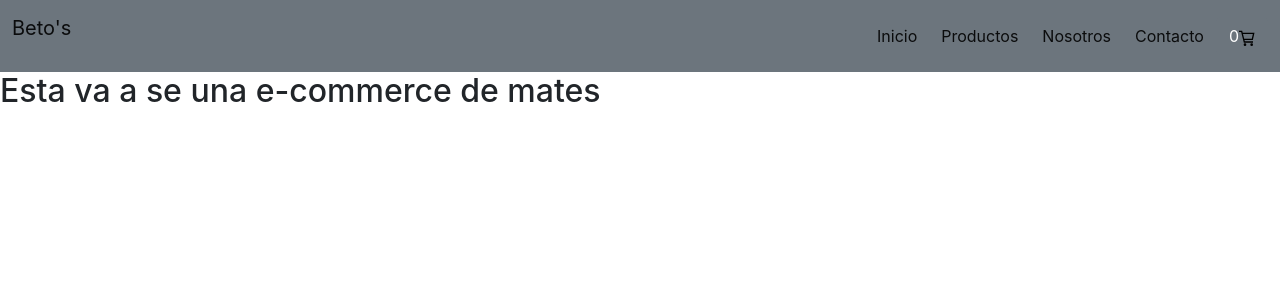
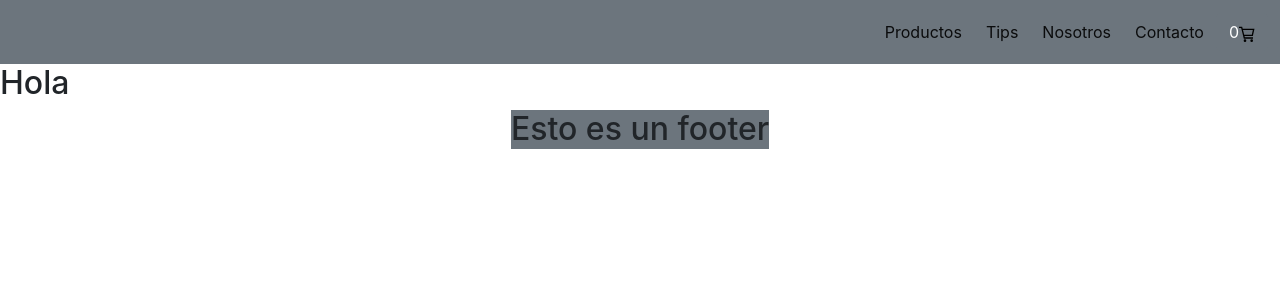
Before and after one commit to nico-villegas/PreEntrega1Villegas, a React (Create React App) app: page / in a window 1280 px wide. Shown: the top 300 px of the page. Built offline with nearby package versions, Linux system fonts and the light colour scheme.

Commit message:
Se hicieron ruteables los items del Navbar

```diff
--- a/package.json
+++ b/package.json
@@ -9,6 +9,7 @@
     "react": "^18.2.0",
     "react-dom": "^18.2.0",
     "react-icons": "^4.8.0",
+    "react-router-dom": "^6.11.1",
     "react-scripts": "5.0.1",
     "web-vitals": "^2.1.4"
   },
--- a/public/index.html
+++ b/public/index.html
@@ -26,7 +26,7 @@
   <!-- CDN Bootstrap -->
   <link href="https://cdn.jsdelivr.net/npm/bootstrap@5.0.2/dist/css/bootstrap.min.css" rel="stylesheet"
     integrity="sha384-EVSTQN3/azprG1Anm3QDgpJLIm9Nao0Yz1ztcQTwFspd3yD65VohhpuuCOmLASjC" crossorigin="anonymous">
-  <title>React App</title>
+  <title id="name-page">React App</title>
 </head>
 
 <body>
--- a/src/App.jsx
+++ b/src/App.jsx
@@ -1,15 +1,9 @@
-//import logo from './logo.svg';
-//import './App.css';
-import Itemlistcontainer from './components/ItemListContainer/ItemListContainer';
-import Navbar from './components/NavBar/NavBar';
+import Rutas from "./routes/Rutas";
 
 function App() {
   return (
     <div className="App">
-      <header className="App-header">
-        <Navbar navbarLogo={"Beto's"}/>
-        <Itemlistcontainer greeting={'Esta va a se una e-commerce de mates'} />
-      </header>
+      <Rutas/>
     </div>
   );
 }
--- a/src/components/CartWidget/Cartwidget.jsx
+++ b/src/components/CartWidget/Cartwidget.jsx
@@ -3,8 +3,8 @@ import { GrCart } from "react-icons/gr";
 
 const Cartwidget = () => {
     return (
-        <div class="btn-group d-flex align-items-center" role="group" aria-label="Basic example">
-            <button type="button" class="btn btn-secondary">0<GrCart /></button>
+        <div className="btn-group d-flex align-items-center" role="group" aria-label="Basic example">
+            <button type="button" className="btn btn-secondary">0<GrCart /></button>
         </div>
     )
 }
--- /dev/null
+++ b/src/components/Footer/Footer.jsx
@@ -0,0 +1,12 @@
+import React from 'react'
+
+const Footer = () => {
+    return (
+        <div className='d-flex justify-content-center aling-items-center'>
+            <hr />
+            <h2 className='bg-secondary'>Esto es un footer</h2>
+        </div>
+    )
+}
+
+export default Footer
--- a/src/components/Navbar/Navbar.jsx
+++ b/src/components/Navbar/Navbar.jsx
@@ -4,8 +4,28 @@ import Cartwidget from '../CartWidget/CartWidget'
 
 
 
+
 const Navbar = (props) => {
-    const item = ['Inicio', 'Productos', 'Nosotros', 'Contacto']
+
+    const nav_item = [
+        {
+            path: "/productos",
+            name: "Productos"
+        },
+        {
+            path: "/tips",
+            name: "Tips"
+        },
+        {
+            path: "/nosotros",
+            name: "Nosotros"
+        },
+        {
+            path: "/contacto",
+            name: "Contacto"
+        }
+    ]
+
 
     return (
         <nav className="navbar navbar-expand-lg navbar-light bg-secondary">
@@ -16,9 +36,11 @@ const Navbar = (props) => {
                 </button>
                 <div className="collapse navbar-collapse d-flex justify-content-end" id="navbarNav">
                     <ul className="navbar-nav">
-                        {item.map((texto, index) => (
-                            <Navbaritem texto={texto} key={index} />
-                        ))}
+                        {
+                            nav_item.map(({ path, name }, index) => (
+                                <Navbaritem path={path} name={name} key={index} />
+                            ))
+                        }
                         <Cartwidget />
                     </ul>
                 </div>
--- a/src/components/Navbaritem/Navbaritem.jsx
+++ b/src/components/Navbaritem/Navbaritem.jsx
@@ -1,15 +1,11 @@
 import React from 'react'
-
+import { NavLink } from 'react-router-dom';
 
 const Navbaritem = (props) => {
     return (
-        <div>
             <li className="nav-item">
-                <p className="nav-link active m-1" aria-current="page" >
-                    {props.texto}
-                </p>
+                <NavLink className={"nav-link active m-1"} aria-current={"page"} to={props.path} >{props.name}</NavLink>
             </li>
-        </div>
     )
 }
 
--- /dev/null
+++ b/src/pages/Home.jsx
@@ -0,0 +1,11 @@
+import React from 'react'
+
+const Home = () => {
+    return (
+        <div>
+            <h2>Hola</h2>
+        </div>
+    )
+}
+
+export default Home
--- /dev/null
+++ b/src/routes/Rutas.jsx
@@ -0,0 +1,20 @@
+import React from 'react'
+import { BrowserRouter,Routes,Route } from 'react-router-dom'
+import Home from '../pages/Home'
+import Navbar from '../components/NavBar/NavBar'
+import Footer from '../components/Footer/Footer'
+
+const Rutas = () => {
+    return (
+        <BrowserRouter>
+            <Navbar/>
+            <Routes>
+                <Route path='/' element={<Home/>} />
+
+            </Routes>
+            <Footer/>
+        </BrowserRouter>
+    )
+}
+
+export default Rutas
```
Also changed, not shown: 1 other file (tests, documents, lock files or other folders).
